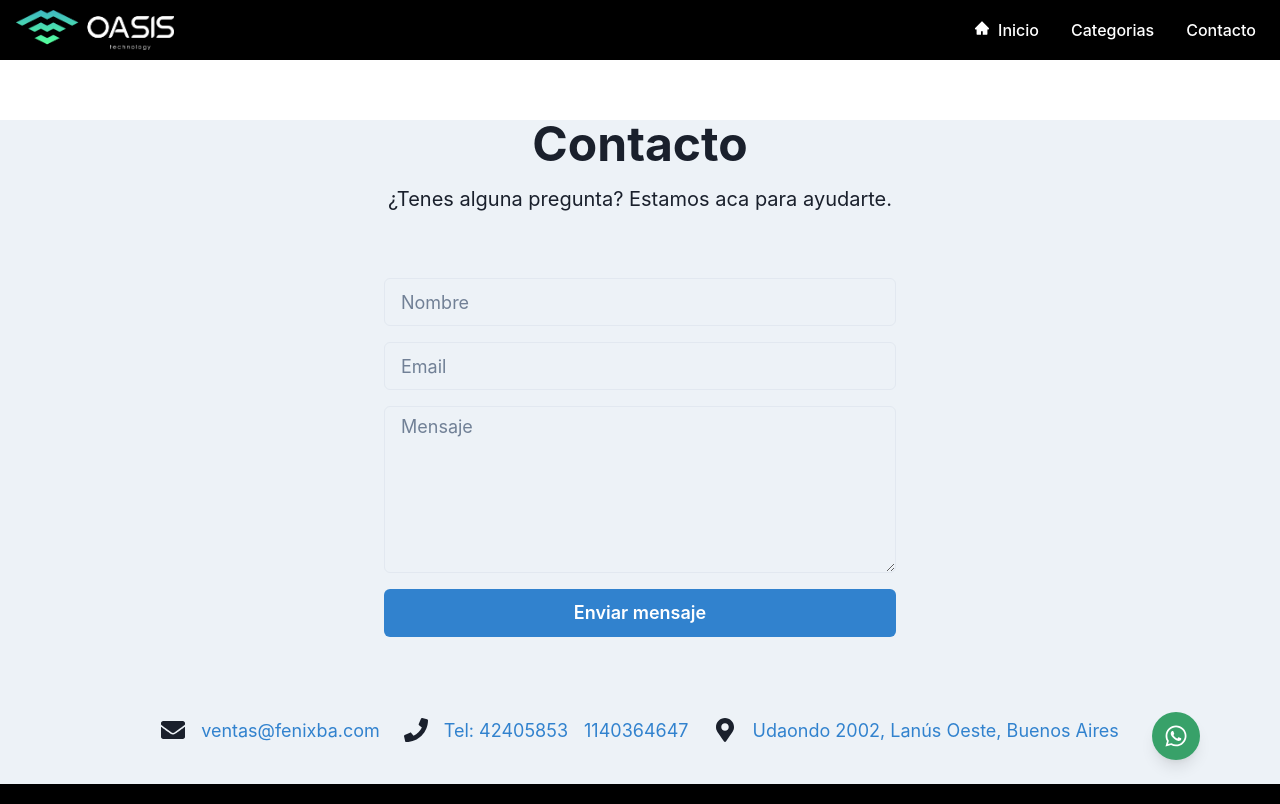
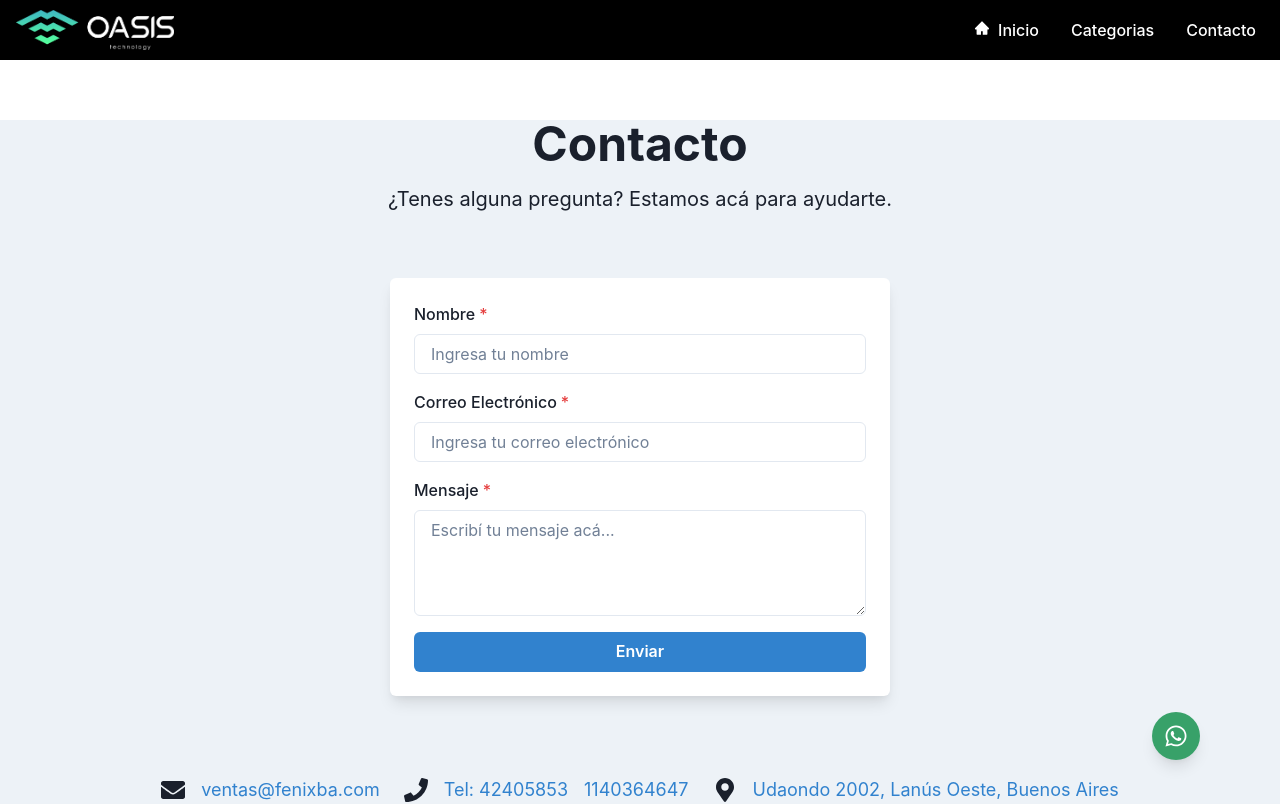
Before and after one commit to FenixBA/Oasis, a React (Vite) app: page /contact in a window 1280 px wide. Shown: the top 804 px of the page. Built offline with nearby package versions, Linux system fonts and the light colour scheme.

Commit message:
contact form terminado + SEO

```diff
--- a/index.html
+++ b/index.html
@@ -4,7 +4,7 @@
     <meta charset="UTF-8" />
     <link rel="icon" type="image/svg+xml" href="./src/assets/logo.webp" />
     <meta name="viewport" content="width=device-width, initial-scale=1.0" />
-    <meta name="description" content="Oasis - Tu tienda en línea para tecnología, electrodomésticos y productos para el hogar. Encuentra las mejores marcas y ofertas en electrónica, electrodomésticos y artículos para tu hogar.">
+    <meta name="description" content="Oasis - Tu tienda online de tecnología, electrodomésticos y hogar. Las mejores marcas y ofertas en electrónica y artículos para tu casa.">
     <title>Oasis - Tecnología, Electrodomésticos y Productos para el Hogar</title>
     <link rel="canonical" href="https://www.oasis.com.ar">
     <script type="application/ld+json">
--- a/src/components/ContactForm.jsx
+++ b/src/components/ContactForm.jsx
@@ -1,9 +1,30 @@
 import { Box, Button, FormControl, FormLabel, Input, Textarea } from "@chakra-ui/react";
 import { useToast } from "@chakra-ui/react";
+import { useState } from "react";
+
 const ContactForm = () => {
-const handleSubmit = (e) => {
+  const toast = useToast();
+  const [formData, setFormData] = useState({
+    name: "",
+    email: "",
+    message: "",
+  });
+
+  const handleChange = (e) => {
+    const { name, value } = e.target;
+    setFormData({ ...formData, [name]: value });
+  };
+
+  const handleSubmit = async (e) => {
     e.preventDefault();
-  const toast = useToast();
+    try {
+      const response = await fetch("https://formspree.io/f/xvgzaoao", {
+        method: "POST",
+        headers: { "Content-Type": "application/json" },
+        body: JSON.stringify(formData),
+      });
+
+      if (response.ok) {
         toast({
           title: "Mensaje enviado.",
           description: "Gracias por contactarnos, te responderemos lo más pronto posible.",
@@ -11,24 +32,70 @@ const handleSubmit = (e) => {
           duration: 5000,
           isClosable: true,
         });
+        setFormData({ name: "", email: "", message: "" }); // Limpia el formulario
+      } else {
+        toast({
+          title: "Error al enviar el mensaje.",
+          description: "Por favor intenta de nuevo más tarde.",
+          status: "error",
+          duration: 5000,
+          isClosable: true,
+        });
+      }
+    } catch (error) {
+      console.error("Error:", error);
+      toast({
+        title: "Error al enviar el mensaje.",
+        description: "Hubo un problema al conectarse con el servidor.",
+        status: "error",
+        duration: 5000,
+        isClosable: true,
+      });
+    }
   };
 
-
   return (
-    <Box as="form" onSubmit={handleSubmit} maxW="500px" mx="auto" boxShadow="lg" p="6" rounded="md" bg="white">
+    <Box
+      as="form"
+      onSubmit={handleSubmit}
+      maxW="500px"
+      mx="auto"
+      boxShadow="lg"
+      p="6"
+      rounded="md"
+      bg="white"
+    >
       <FormControl id="name" isRequired mb="4">
         <FormLabel>Nombre</FormLabel>
-        <Input type="text" placeholder="Ingresa tu nombre" />
+        <Input
+          type="text"
+          name="name"
+          value={formData.name}
+          onChange={handleChange}
+          placeholder="Ingresa tu nombre"
+        />
       </FormControl>
       <FormControl id="email" isRequired mb="4">
         <FormLabel>Correo Electrónico</FormLabel>
-        <Input type="email" placeholder="Ingresa tu correo electrónico" />
+        <Input
+          type="email"
+          name="email"
+          value={formData.email}
+          onChange={handleChange}
+          placeholder="Ingresa tu correo electrónico"
+        />
       </FormControl>
       <FormControl id="message" isRequired mb="4">
         <FormLabel>Mensaje</FormLabel>
-        <Textarea placeholder="Escribe tu mensaje aquí..." rows="4" />
+        <Textarea
+          name="message"
+          value={formData.message}
+          onChange={handleChange}
+          placeholder="Escribí tu mensaje acá..."
+          rows="4"
+        />
       </FormControl>
-      <Button type="submit" colorScheme="teal" size="md" w="full">
+      <Button type="submit" colorScheme="blue" size="md" w="full">
         Enviar
       </Button>
     </Box>
--- a/src/pages/ContactPage.jsx
+++ b/src/pages/ContactPage.jsx
@@ -1,49 +1,40 @@
-import React from "react"
-import { Box, VStack, Heading, Text, Input, Textarea, Button, useColorModeValue, Icon, HStack } from "@chakra-ui/react"
-import { motion } from "framer-motion"
-import { FaEnvelope, FaMapMarkerAlt, FaPhone } from "react-icons/fa"
-import ContactInfoDesktop from "../components/ContactInfoDesktop"
-import ContactInfoMobile from "../components/ContactInfoMobile"
-import WhatsappBubble from "../components/WhatsappBubble"
-import { useMediaQuery } from '@chakra-ui/react';
-import Footer from "../components/Footer"
-const MotionBox = motion(Box)
+import React from "react";
+import { Box, VStack, Heading, Text, useColorModeValue } from "@chakra-ui/react";
+import { motion } from "framer-motion";
+import { useMediaQuery } from "@chakra-ui/react";
+import ContactInfoDesktop from "../components/ContactInfoDesktop";
+import ContactInfoMobile from "../components/ContactInfoMobile";
+import WhatsappBubble from "../components/WhatsappBubble";
+import Footer from "../components/Footer";
+import ContactForm from "../components/ContactForm"; // Importamos el formulario reutilizable
+
+const MotionBox = motion(Box);
 
 const ContactPage = () => {
-  const bgColor = useColorModeValue("gray.100", "gray.900")
-  const textColor = useColorModeValue("gray.800", "gray.100")
-  const [isLargerThan768] = useMediaQuery('(min-width: 768px)'); // Cambia el tamaño según tus necesidades
+  const bgColor = useColorModeValue("gray.100", "gray.900");
+  const textColor = useColorModeValue("gray.800", "gray.100");
+  const [isLargerThan768] = useMediaQuery("(min-width: 768px)"); // Cambia el tamaño según tus necesidades
+
   return (
-    <Box minHeight="100vh" bg={bgColor} color={textColor}  mt="120px">
+    <Box minHeight="100vh" bg={bgColor} color={textColor} mt="120px">
       <VStack spacing={8} align="center">
         <MotionBox initial={{ opacity: 0, y: -20 }} animate={{ opacity: 1, y: 0 }} transition={{ duration: 0.5 }}>
           <Heading as="h1" size="2xl" textAlign="center" mb={4}>
             Contacto
           </Heading>
           <Text fontSize="xl" textAlign="center" mb={8}>
-            ¿Tenes alguna pregunta? Estamos aca para ayudarte.
+            ¿Tenes alguna pregunta? Estamos acá para ayudarte.
           </Text>
         </MotionBox>
 
+        {/* Integración del ContactForm */}
         <MotionBox
           initial={{ opacity: 0 }}
           animate={{ opacity: 1 }}
           transition={{ delay: 0.2, duration: 0.5 }}
           width={["90%", "80%", "60%", "40%"]}
         >
-          <VStack spacing={4} align="stretch">
-            <Input placeholder="Nombre" size="lg" />
-            <Input placeholder="Email" size="lg" type="email" />
-            <Textarea placeholder="Mensaje" size="lg" rows={6} />
-            <Button
-              colorScheme="blue"
-              size="lg"
-              width="100%"
-              _hover={{ transform: "translateY(-2px)", boxShadow: "lg" }}
-            >
-              Enviar mensaje
-            </Button>
-          </VStack>
+          <ContactForm />
         </MotionBox>
 
         <MotionBox
@@ -54,13 +45,12 @@ const ContactPage = () => {
         >
           {isLargerThan768 ? <ContactInfoDesktop /> : <ContactInfoMobile />}
         </MotionBox>
+      </VStack>
 
-      </VStack>
       <Footer />
-      <WhatsappBubble/>
+      <WhatsappBubble />
+    </Box>
+  );
+};
 
-    </Box>
-  )
-}
-
-export default ContactPage
+export default ContactPage;
```
Also changed, not shown: vercel.json (added). Lines whose indentation alone changed are shown as unchanged.
